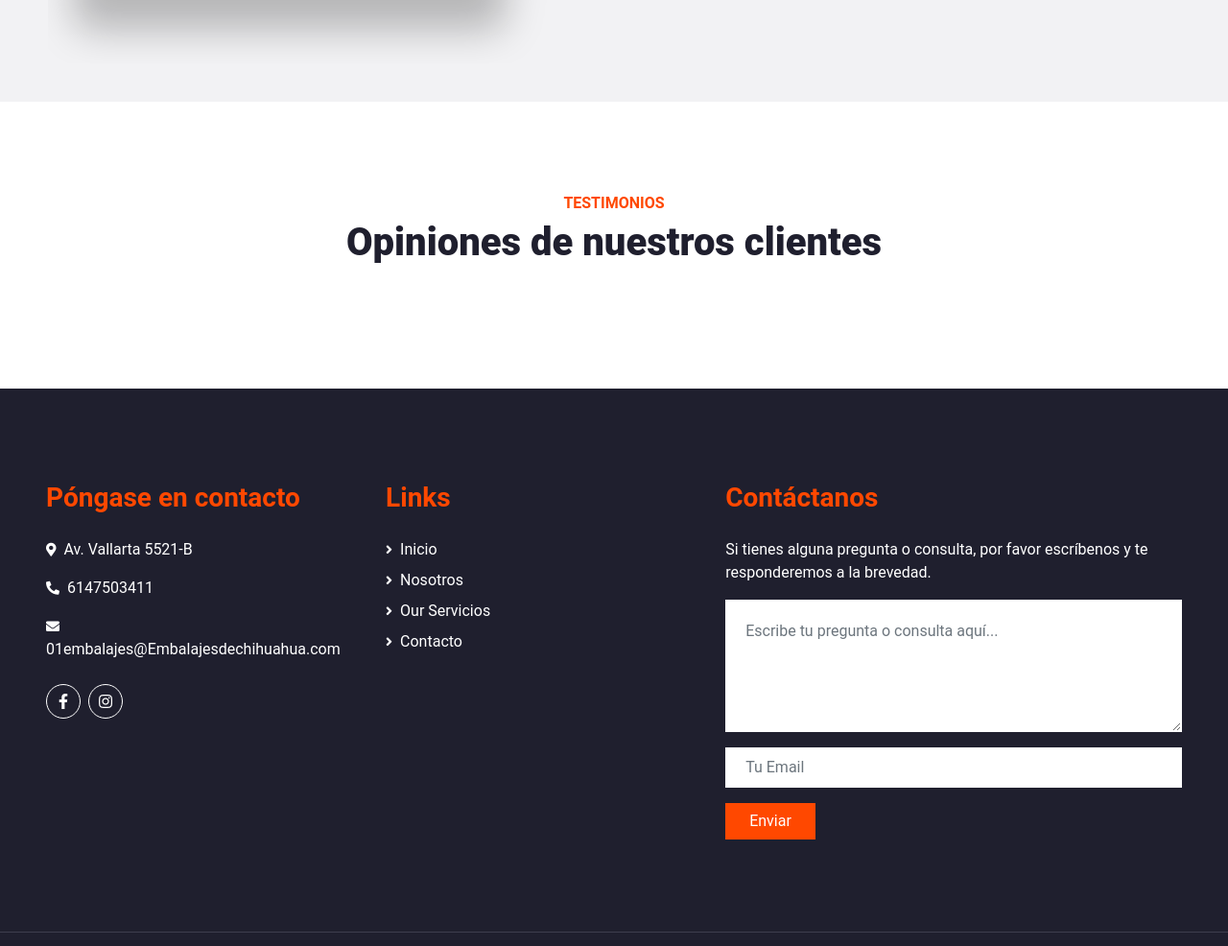
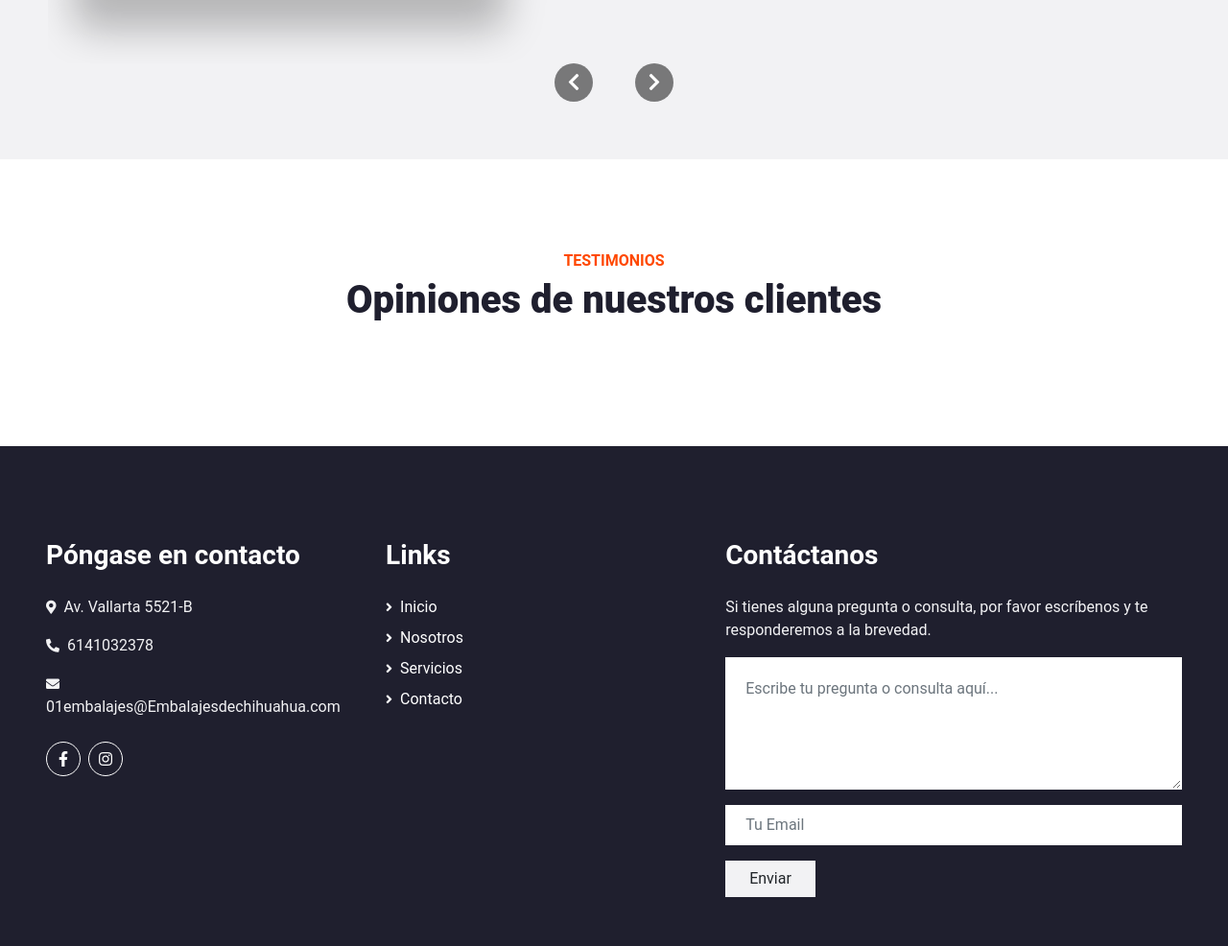
Before and after one commit to martinmorondo1/embalajes-chihuahua, a plain HTML site: page products.html in a window 1280 px wide. Shown: the part 1214-2200 px from the top of the page at 96% size. Drawn offline with nearby package versions, Linux system fonts and the light colour scheme.

Commit message:
Update products.html

```diff
--- a/products.html
+++ b/products.html
@@ -94,7 +94,7 @@
 
 
     <!-- Products Start -->
-    <section class="game-section bg-secondary my-5">
+    <div class="game-section bg-secondary my-5">
       <div class="text-center pb-2">
           <h6 class="text-primary text-uppercase font-weight-bold">Productos</h6>
           <h1 class="mb-4">Conoce nuestros productos</h1>
@@ -287,8 +287,11 @@
           </div>
         </div>
       </div>
+      <div class="custom-nav">
+          <div class="arrow prev"><i class="fas fa-chevron-left"></i></div>
+          <div class="arrow next"><i class="fas fa-chevron-right"></i></div>
       </div>
-      </section>
+      </div>
     <!-- Products End -->
 
 
@@ -347,14 +350,14 @@
 
 
     <!-- Footer Start -->
-    <div class="container-fluid bg-dark text-white mt-5 py-5 px-sm-3 px-md-5">
+    <div class="container-fluid bg-dark text-secondary mt-5 py-5 px-sm-3 px-md-5">
       <div class="row pt-5">
           <div class="col-lg-7 col-md-6">
               <div class="row">
                   <div class="col-md-6 mb-5">
-                        <h3 class="text-primary mb-4">Póngase en contacto</h3>
+                      <h3 class="text-white mb-4">Póngase en contacto</h3>
                       <p><i class="fa fa-map-marker-alt mr-2"></i>Av. Vallarta 5521-B</p>
-                        <p><i class="fa fa-phone-alt mr-2"></i>6147503411</p>
+                      <p><i class="fa fa-phone-alt mr-2"></i>6141032378</p>
                       <p><i class="fa fa-envelope mr-2"></i>01embalajes@Embalajesdechihuahua.com</p>
                       <div class="d-flex justify-content-start mt-4">
                           <a class="btn btn-outline-light btn-social mr-2" href="#"><i class="fab fa-facebook-f"></i></a>
@@ -362,18 +365,18 @@
                       </div>
                   </div>
                   <div class="col-md-6 mb-5">
-                        <h3 class="text-primary mb-4">Links</h3>
+                      <h3 class="text-white mb-4">Links</h3>
                       <div class="d-flex flex-column justify-content-start">
                           <a class="text-white mb-2" href="#"><i class="fa fa-angle-right mr-2"></i>Inicio</a>
                           <a class="text-white mb-2" href="#"><i class="fa fa-angle-right mr-2"></i>Nosotros</a>
-                            <a class="text-white mb-2" href="#"><i class="fa fa-angle-right mr-2"></i>Our Servicios</a>
+                          <a class="text-white mb-2" href="#"><i class="fa fa-angle-right mr-2"></i>Servicios</a>
                           <a class="text-white" href="#"><i class="fa fa-angle-right mr-2"></i>Contacto</a>
                       </div>
                   </div>
               </div>
           </div>
           <div class="col-lg-5 col-md-6 mb-5">
-                <h3 class="text-primary mb-4">Contáctanos</h3>
+              <h3 class="text-white mb-4">Contáctanos</h3>
               <p>Si tienes alguna pregunta o consulta, por favor escríbenos y te responderemos a la brevedad.</p>
               <div class="w-100">
                   <form action="https://formspree.io/f/mpzvnvpb" method="POST">
@@ -384,7 +387,7 @@
                           <input type="email" class="form-control border-light" style="padding: 20px;" placeholder="Tu Email" required name="_replyto">
                       </div>
                       <div>
-                            <button class="btn btn-primary px-4" type="submit">Enviar</button>
+                          <button class="btn btn-secondary px-4" type="submit">Enviar</button>
                       </div>
                   </form>
               </div>
@@ -392,14 +395,14 @@
 
       </div>
   </div>
-    <div class="container-fluid bg-dark text-white border-top py-4 px-sm-3 px-md-5" style="border-color: #3E3E4E !important;">
+  <div class="container-fluid bg-dark border-top py-4 px-sm-3 px-md-5" style="border-color: #3E3E4E !important;">
       <div class="row">
           <div class="col-lg-6 text-center text-md-left mb-3 mb-md-0">
               <p class="m-0 text-white">&copy; <a href="#">Embalajes Chihuahua</a>. Todos los derechos reservados.
 
       <!--/*** This template is free as long as you keep the footer author’s credit link/attribution link/backlink. If you'd like to use the template without the footer author’s credit link/attribution link/backlink, you can purchase the Credit Removal License from "https://htmlcodex.com/credit-removal". Thank you for your support. ***/-->
               </p>
-                <a href="https://wa.me/6147503411" class="whatsapp-float" target="_blank">
+              <a href="https://wa.me/6141032378" class="whatsapp-float" target="_blank">
                   <i class="fab fa-whatsapp whatsapp-icon"></i>
               </a>
           </div>
```
Lines whose indentation alone changed are shown as unchanged.
